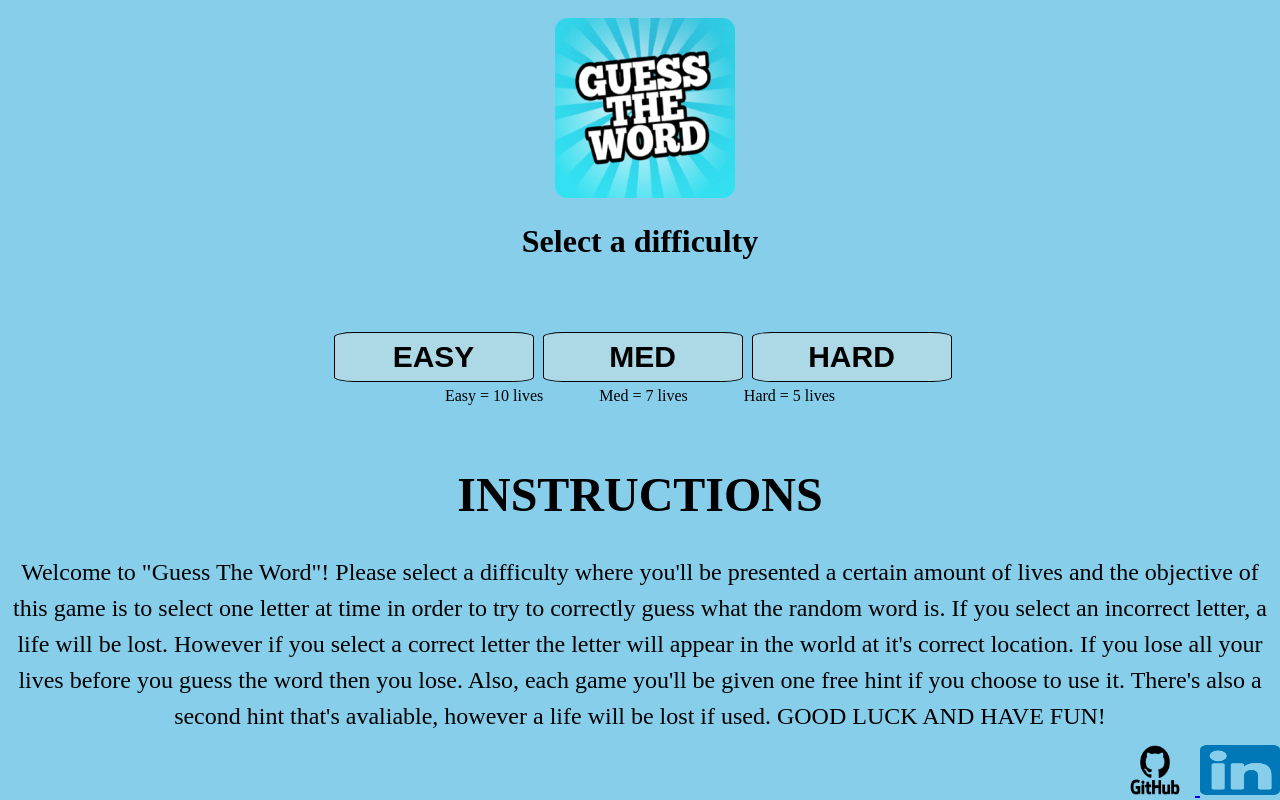
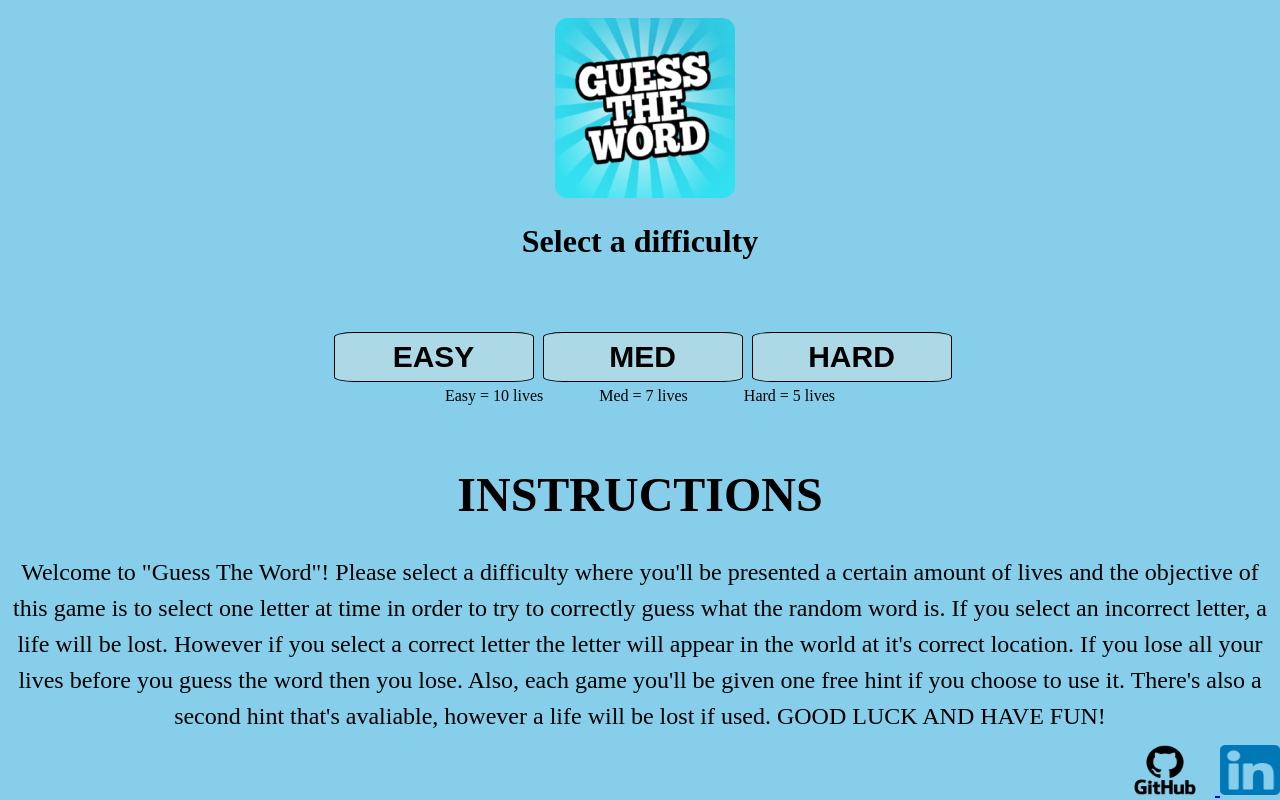
Before and after one commit to kiet415/AAJSProject, a website built with webpack: page index.html in a window 1280 px wide. Built offline with nearby package versions, Linux system fonts and the light colour scheme.

Commit message:
Fixed icon dimensions

```diff
--- a/src/index.css
+++ b/src/index.css
@@ -134,8 +134,12 @@ footer {
   right: 0;
   bottom: 0;
 }
-.github, .linkedin {
-  width: 80px;
+.github {
+  width: 100px;
+  height: 50px;
+}
+.linkedin {
+  width: 60px;
   height: 50px;
 }
 .keyboard-div {
```
